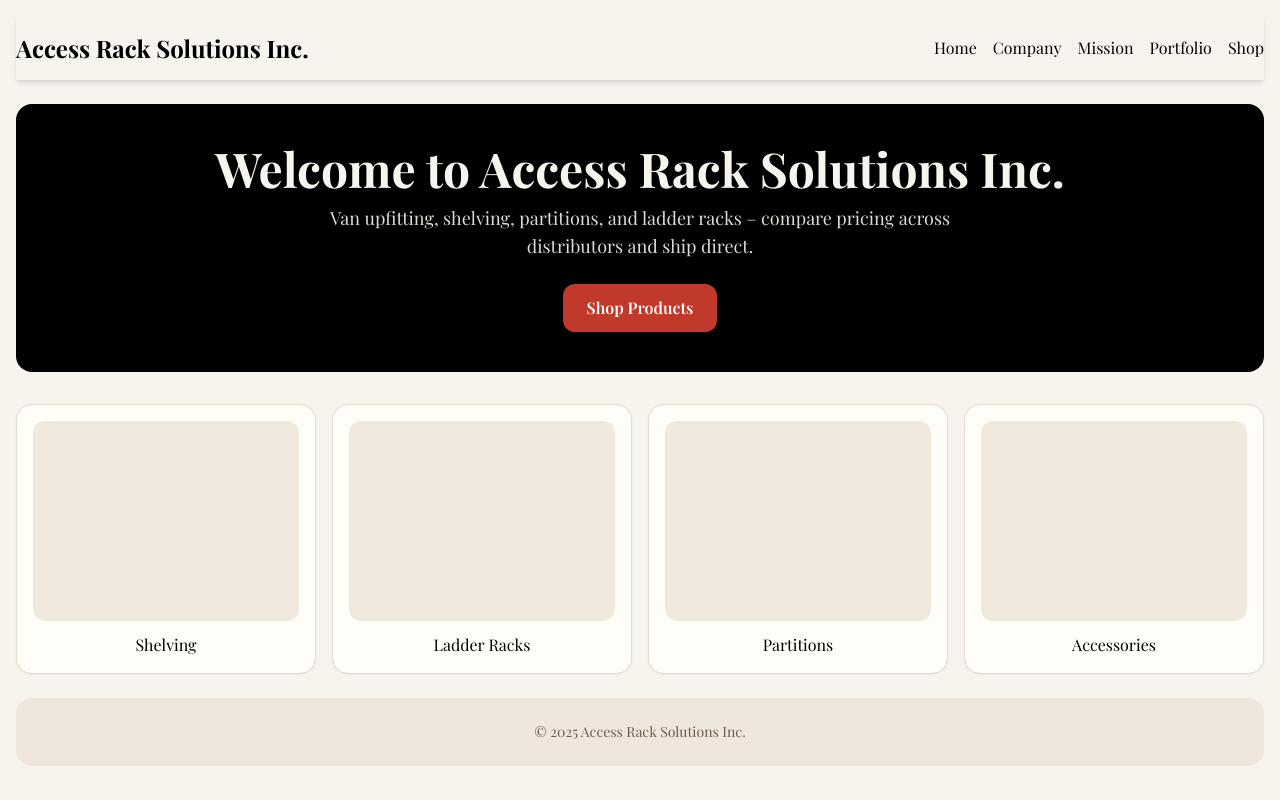
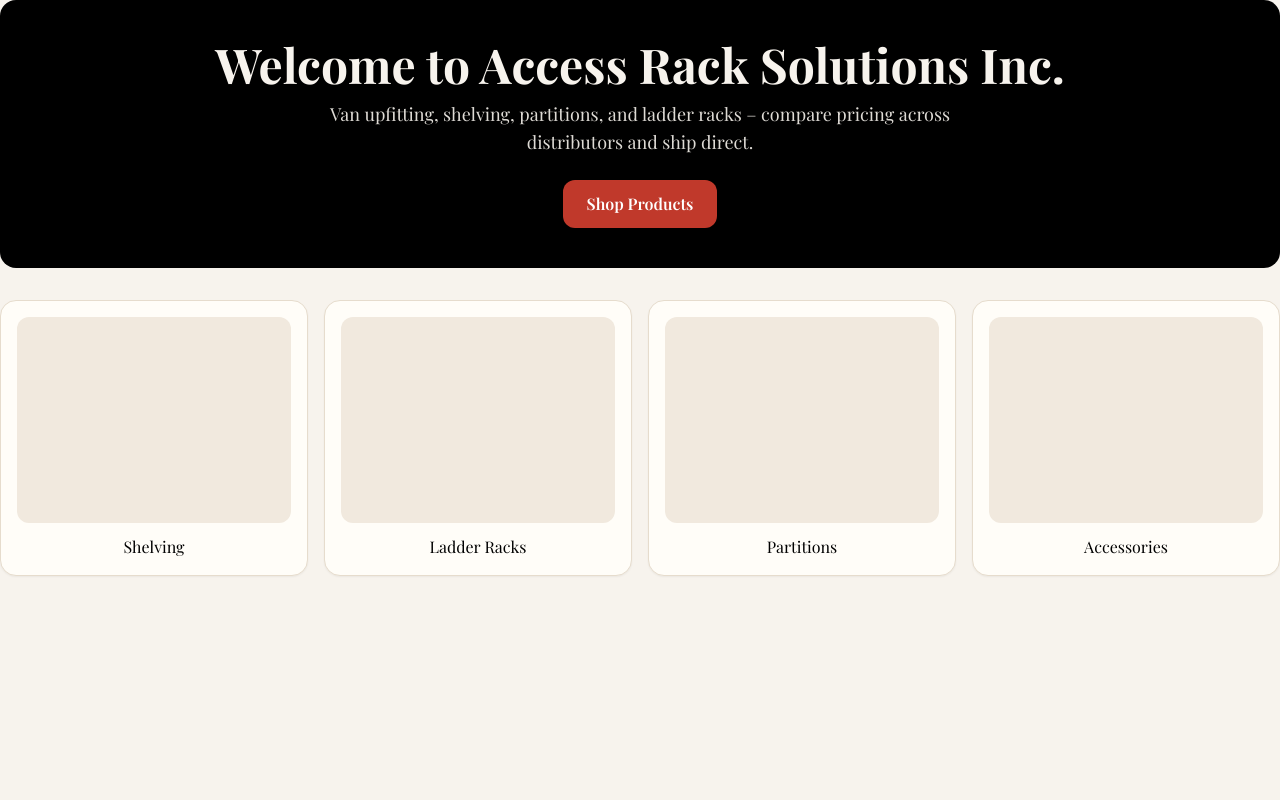
Before and after one commit to dev-verde1071/website, a Next.js app: page / in a window 1280 px wide. Built offline with nearby package versions, Linux system fonts and the light colour scheme.

Commit message:
Update and rename layout.tsx to layout.jsx

```diff
--- a/app/layout.tsx
+++ b/app/layout.jsx
@@ -1,5 +1,5 @@
+import React from "react";
 import "./globals.css";
-import Link from "next/link";
 
 export const metadata = {
   title: "Access Rack Solutions Inc.",
@@ -7,10 +7,7 @@ export const metadata = {
     "Commercial van upfitting: shelving, ladder racks, partitions & accessories. Compare prices across distributors and ship direct."
 };
 
-import Header from "./components/Header";
-import Footer from "./components/Footer";
-
-export default function RootLayout({ children }: { children: React.ReactNode }) {
+export default function RootLayout({ children }) {
   return (
     <html lang="en">
       <head>
@@ -19,13 +16,7 @@ export default function RootLayout({ children }: { children: React.ReactNode })
           href="https://fonts.googleapis.com/css2?family=Playfair+Display:wght@400;600;700&display=swap"
         />
       </head>
-      <body className="min-h-screen bg-[#F7F3ED] text-black">
-        <div className="mx-auto max-w-7xl p-4 grid grid-cols-12 gap-6">
-          <Header />
-          <main className="col-span-12">{children}</main>
-          <Footer />
-        </div>
-      </body>
+      <body>{children}</body>
     </html>
   );
 }
```
